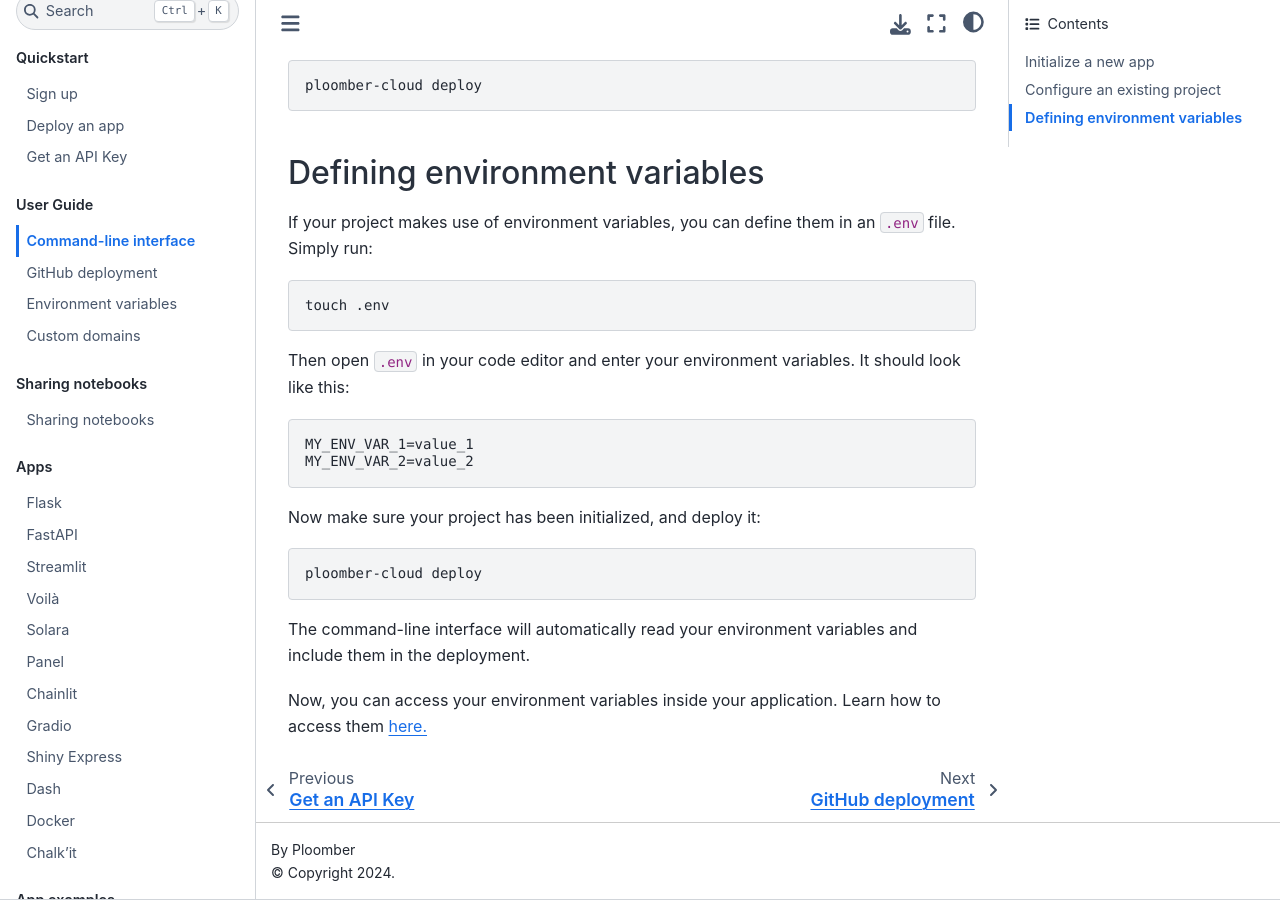
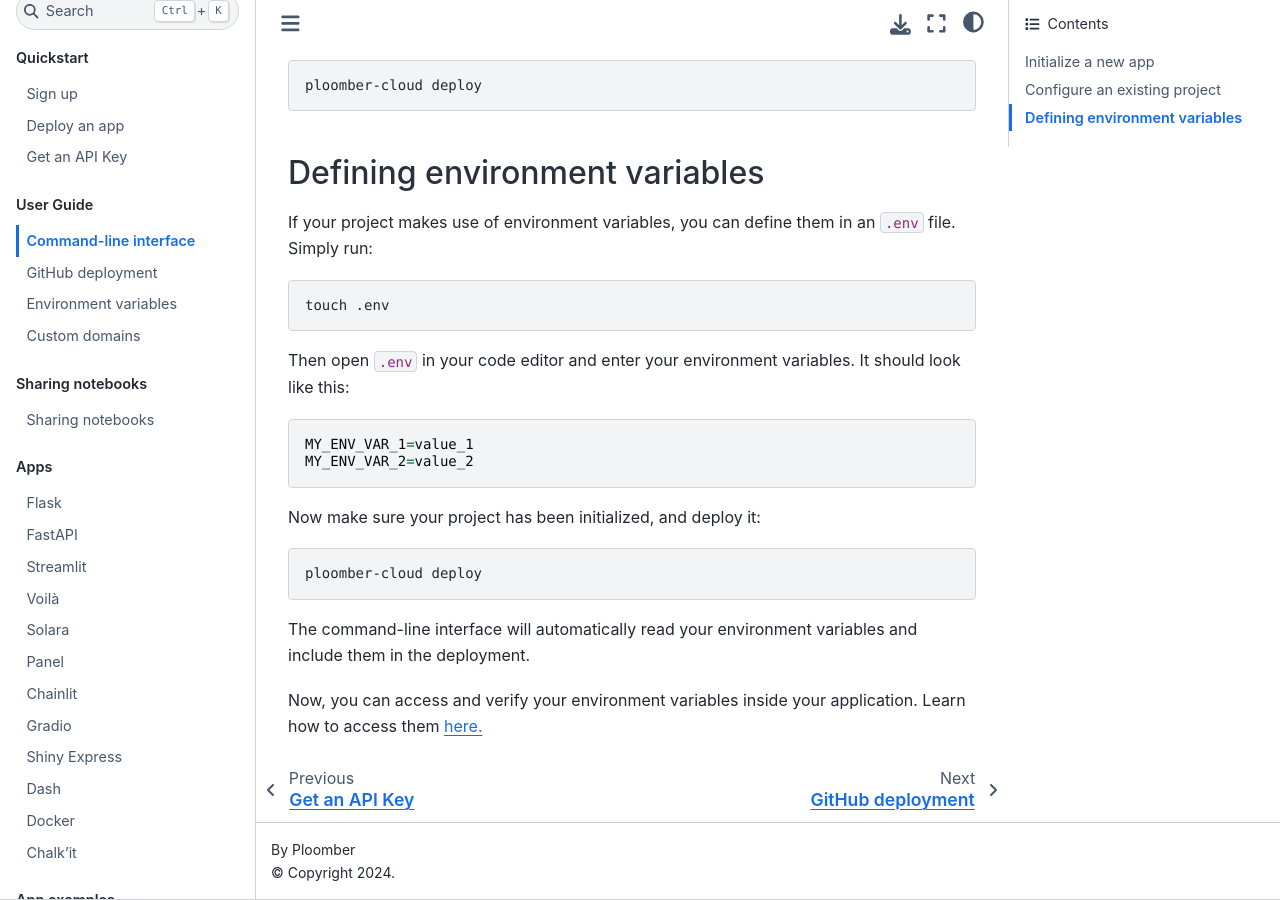
Before and after one commit to ploomber/doc, a Jupyter Book: the page built from doc/user-guide/cli.md, in a window 1280 px wide and 900 px high, scrolled down 1461 px. Built offline with Jupyter Book 1.0.4 settings and Sphinx 7.4.7 and the Sphinx Book theme 1.1.4, drawn with Linux system fonts in a browser that asks for light colours.

Commit message:
routing issues

````diff
--- a/doc/user-guide/cli.md
+++ b/doc/user-guide/cli.md
@@ -76,7 +76,7 @@
 
 Then open `.env` in your code editor and enter your environment variables. It should look like this:
 
-```env
+```
 MY_ENV_VAR_1=value_1
 MY_ENV_VAR_2=value_2
 ```
@@ -89,4 +89,4 @@
 
 The command-line interface will automatically read your environment variables and include them in the deployment.
 
-Now, you can access your environment variables inside your application. Learn how to access them [here.](./env-vars.md#reading-variables)
+Now, you can access and verify your environment variables inside your application. Learn how to access them [here.](./env-vars.md#-reading-variables)
````
Also changed, not shown: doc/user-guide/env-vars.md (+1 -1 lines).
